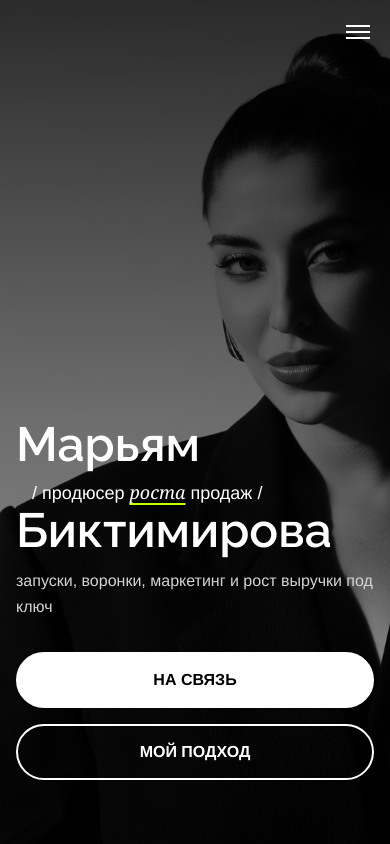
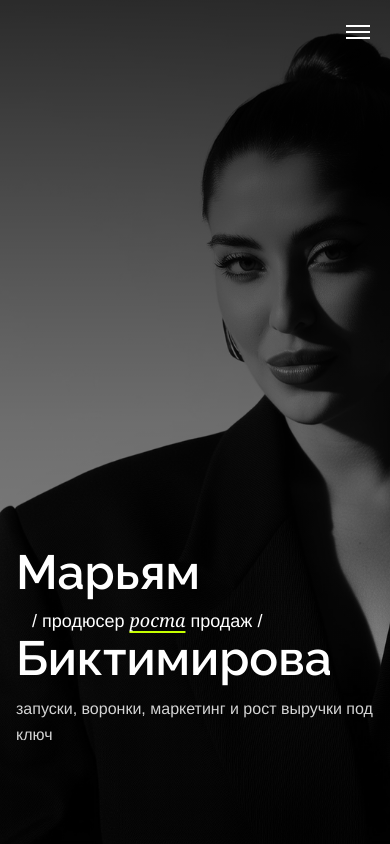
Before and after one commit to sofiassokolova-art/mayyam-website, a Next.js app: page / in a window 390 px wide. Shown: the top 844 px of the page. Built offline with nearby package versions, Linux system fonts and the light colour scheme.

Commit message:
Fix Hero mobile: disable image scale effect on mobile, hide CTA buttons on mobile devices

```diff
--- a/src/components/Hero.tsx
+++ b/src/components/Hero.tsx
@@ -35,7 +35,7 @@ const Hero = () => {
           src="/images/hero-main.png"
           alt="Maryam"
           fill
-          className="object-cover filter grayscale"
+          className="object-cover filter grayscale md:hover:scale-105 transition-transform duration-700"
           style={{ objectPosition: '40% center' }} // сдвиг правее для мобильной версии
           priority
         />
@@ -106,10 +106,10 @@ const Hero = () => {
                 запуски, воронки, маркетинг и рост выручки под ключ
               </motion.p>
 
-              {/* CTA Buttons - улучшенные для мобиле */}
+              {/* CTA Buttons - скрыты на мобильных */}
               <motion.div
                 variants={itemVariants}
-                className="flex flex-col sm:flex-row gap-4 md:gap-4 w-full sm:w-auto"
+                className="hidden md:flex flex-col sm:flex-row gap-4 md:gap-4 w-full sm:w-auto"
               >
                 <a
                   href="#application"
```
